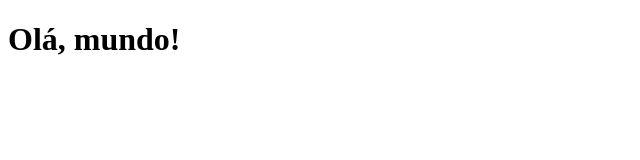
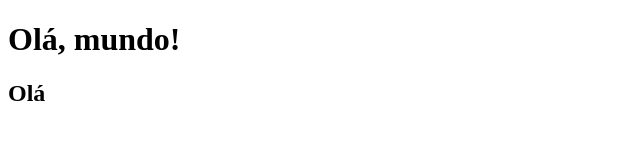
Before and after one commit to EdileyGomes/HTML-EBAC, a plain HTML site: page paginas-de-estrutura/index.html in a window 1280 px wide. Shown: the full height of the page, 0-640 px from the left. Drawn offline with Linux system fonts and the light colour scheme.

Commit message:
Update index.html

```diff
--- a/paginas-de-estrutura/index.html
+++ b/paginas-de-estrutura/index.html
@@ -7,5 +7,6 @@
 </head>
 <body>
     <h1>Olá, mundo!</h1>
+    <h2>Olá</h2>
 </body>
 </html>
```
